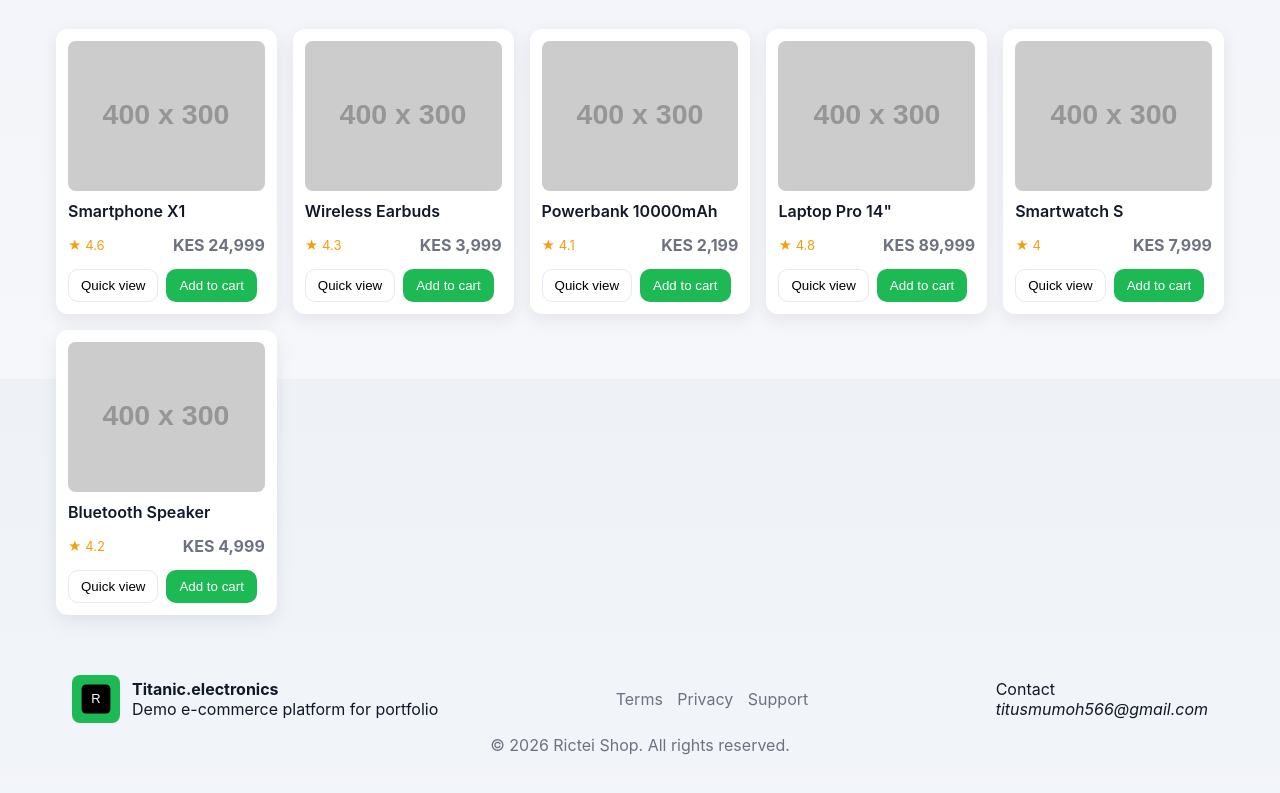
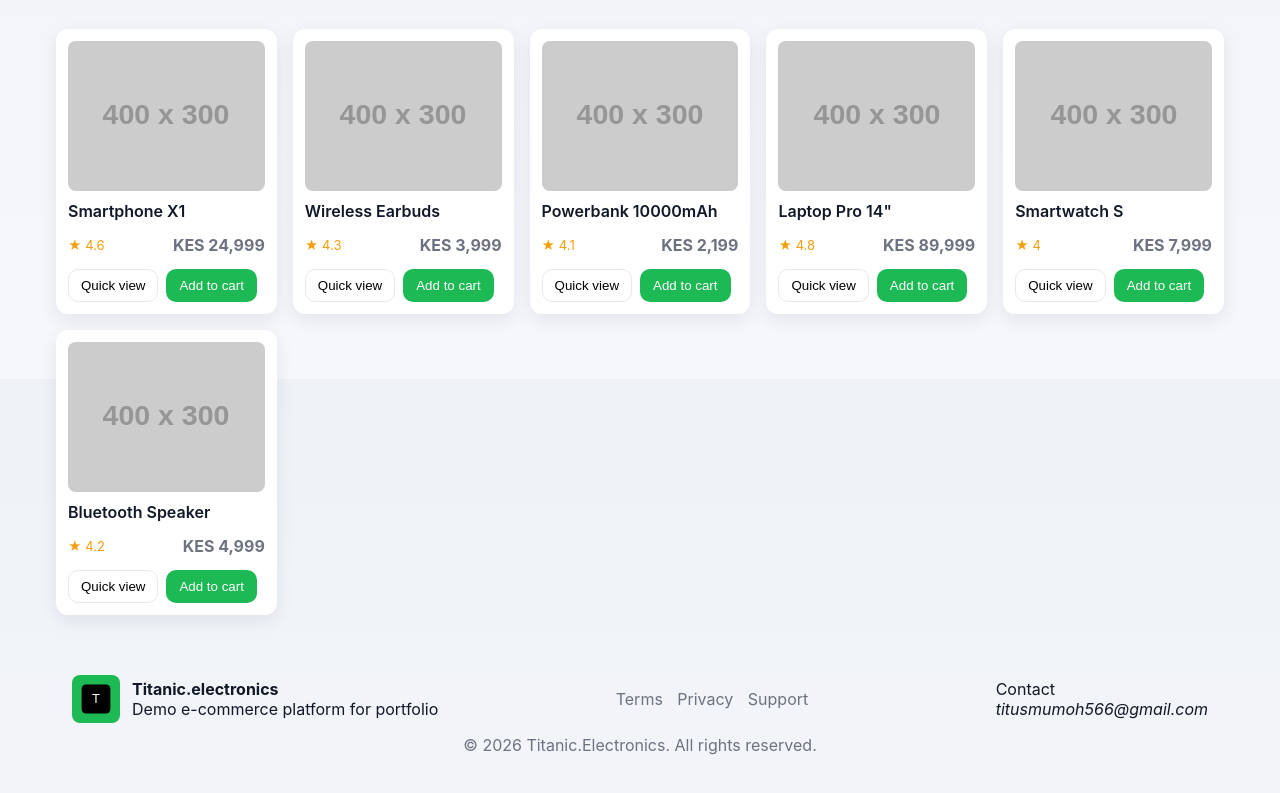
Before and after one commit to Titus6058/online_shop, a plain HTML site: page index.html in a window 1280 px wide. Shown: the part 421-1214 px from the top of the page. Drawn offline with Linux system fonts and the light colour scheme; placeholder pictures from the web are drawn by us.

Commit message:
Update footer branding from Rictei Shop to Titanic.Electronics

```diff
--- a/index.html
+++ b/index.html
@@ -160,7 +160,7 @@
     <footer class="site-footer">
       <div class="footer-inner">
         <div class="footer-brand">
-          <svg viewBox="0 0 100 100" class="footer-logo" aria-hidden="true"><rect x="10" y="10" width="80" height="80" rx="12"/><text x="50" y="60" font-size="36" text-anchor="middle" fill="#fff" font-family="Arial">R</text></svg>
+          <svg viewBox="0 0 100 100" class="footer-logo" aria-hidden="true"><rect x="10" y="10" width="80" height="80" rx="12"/><text x="50" y="60" font-size="36" text-anchor="middle" fill="#fff" font-family="Arial">T</text></svg>
           <div>
             <strong>Titanic.electronics</strong>
             <div class="muted">Demo e-commerce platform for portfolio</div>
@@ -176,7 +176,7 @@
           <div class="muted"><i>titusmumoh566@gmail.com</i></div>
         </div>
       </div>
-      <div class="footer-bottom">© <span id="year"></span> Rictei Shop. All rights reserved.</div>
+      <div class="footer-bottom">© <span id="year"></span> Titanic.Electronics. All rights reserved.</div>
     </footer>
   </main>
 
```
